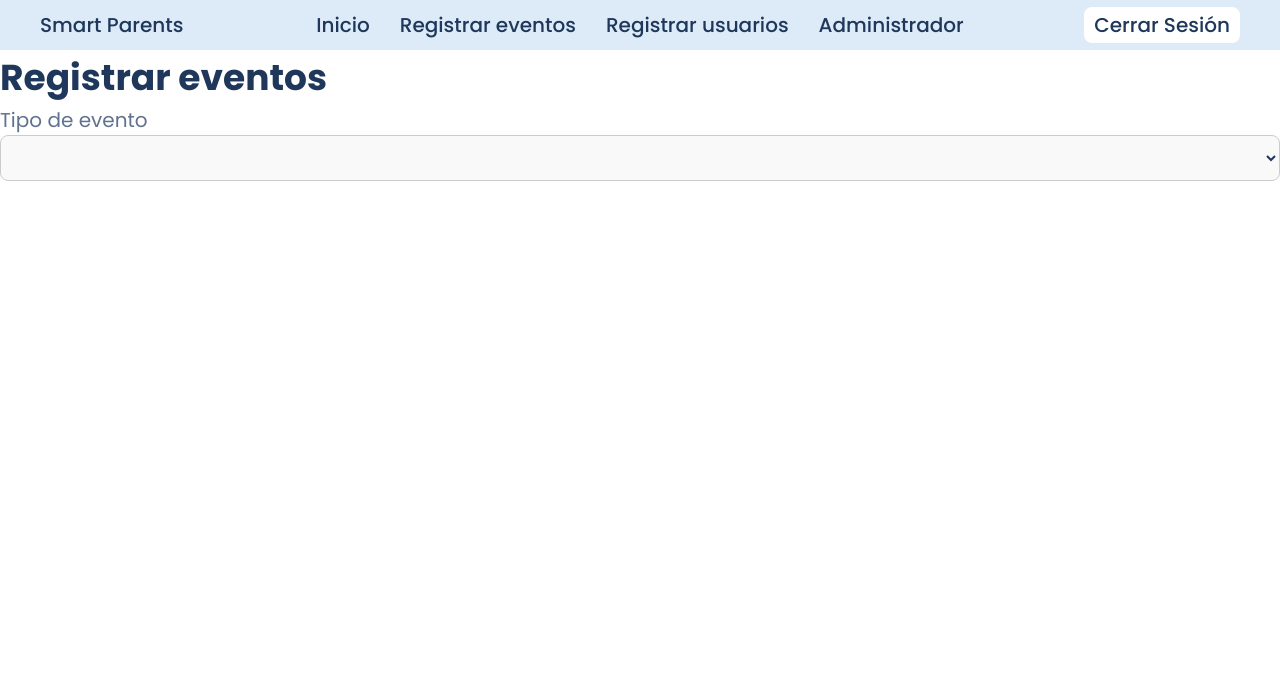
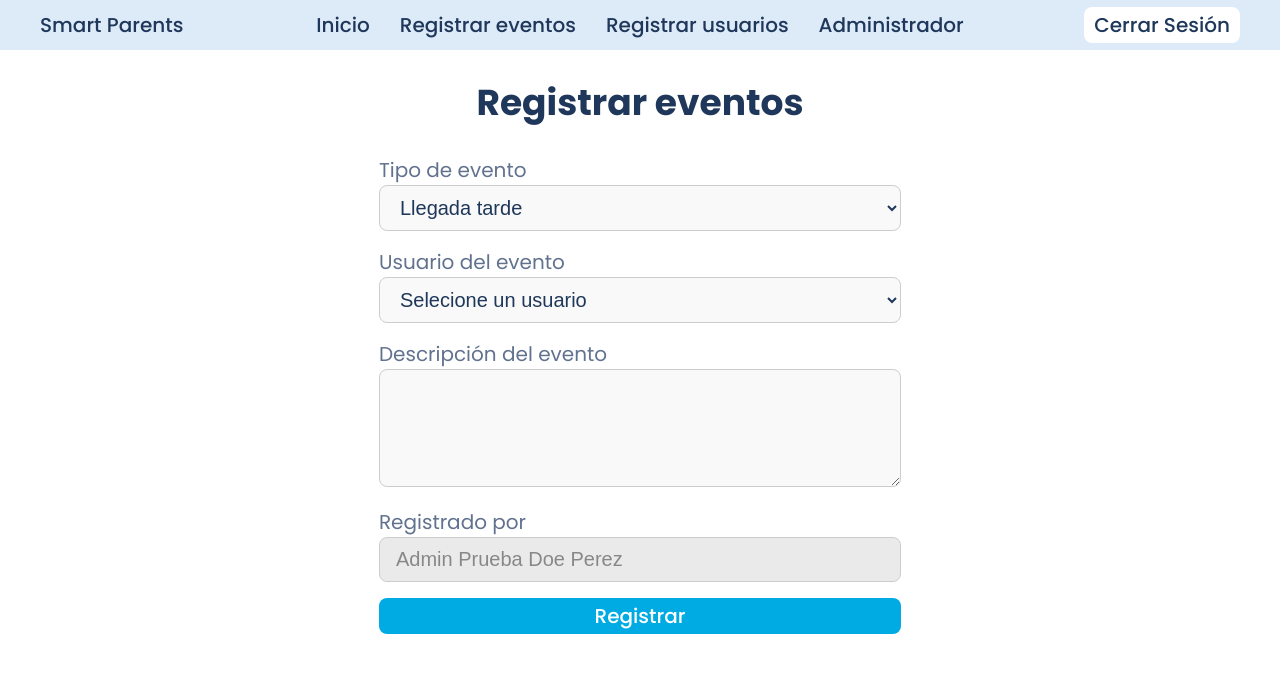
Before and after one commit to KxD547/smart-parents, a PHP site: page /smart-parents/views/crud/eventos/registrar_eventos.php?error=1 in a window 1280 px wide. Shown: the top 673 px of the page. Run offline with PHP 8.4, Linux system fonts and the light colour scheme; a user stored in the database is signed in; data comes from the database, SQL or seed files in the repository; lists and menus that the app fills with data are empty.

Commit message:
registrar eventos funcional

```diff
--- a/actions/dashboard/dashboard.php
+++ b/actions/dashboard/dashboard.php
@@ -17,7 +17,6 @@
         $apellido1 = $usuario["apellido1"];
         $apellido2 = $usuario["apellido2"];
         $nombreCompleto = $nombre1 . " " . $nombre2 . " " . $apellido1 . " " . $apellido2;
-        echo $nombreCompleto;
     } else {
         echo "No se encontraron datos.";
     }
--- a/actions/usuarios/registrar_usuarios.php
+++ b/actions/usuarios/registrar_usuarios.php
@@ -45,3 +45,4 @@ if ($_SERVER["REQUEST_METHOD"] == "POST") {
 } else {
     echo "Método no permitido.";
 }
+?>
--- /dev/null
+++ b/assets/css/registrar_eventos.css
@@ -0,0 +1,11 @@
+.form_content {
+    display: flex;
+    flex-direction: column;
+}
+main {
+    display: flex;
+    justify-content: center;
+    align-items: center;
+    flex-direction: column;
+    gap: 25px;
+}
--- a/views/crud/eventos/registrar_eventos.php
+++ b/views/crud/eventos/registrar_eventos.php
@@ -16,24 +16,63 @@
     <meta name="viewport" content="width=device-width, initial-scale=1.0">
     <title>Registrar eventos</title>
     <link rel="stylesheet" href="/smart-parents/assets/css/style.css"> <!-- Vincula el css principal -->
+    <link rel="stylesheet" href="/smart-parents/assets/css/registrar_eventos.css"> <!-- Vincula el css principal -->
     <link rel="preconnect" href="https://fonts.googleapis.com"> <!-- Conecta la fuente -->
     <link rel="preconnect" href="https://fonts.gstatic.com" crossorigin>    <!-- Conecta la fuente -->
     <link href="https://fonts.googleapis.com/css2?family=Poppins:ital,wght@0,100;0,200;0,300;0,400;0,500;0,600;0,700;0,800;0,900;1,100;1,200;1,300;1,400;1,500;1,600;1,700;1,800;1,900&display=swap" rel="stylesheet"> <!-- Conecta la fuente -->
 </head>
 <body>
     <?php include $_SERVER['DOCUMENT_ROOT'] . '/smart-parents/includes/dashboard_header.php'; ?>
+    <?php include $_SERVER['DOCUMENT_ROOT'] . '/smart-parents/actions/dashboard/dashboard.php'; ?>
+    <main>
         <div class="form_title">
             <h1>Registrar eventos</h1>
         </div>
         <div class="form">
-        <form action="/smart-parents/actions/eventos/registrar_eventos.php" method="POST">
-            <div class="form_tipo_evento">
+            <form action="/smart-parents/actions/eventos/registrar_eventos.php" method="POST" class="form_content">
+                <div class="form_tipo_de_evento">
                     <label for="tipo_de_evento">Tipo de evento</label>
-                <select name="tipo_evento">
-                    <option value=""></option>
+                    <select name="tipo_de_evento" required>
+                        <option value="llegada_tarde">Llegada tarde</option>
+                        <option value="anotacion">Anotacion</option>
+                        <option value="inasistencia">Inasistencia</option>
+                        <option value="comentario">Comentario</option>
                     </select>
                 </div>
+                <div class="form_usuario">
+                    <label for="usuario_del_evento">Usuario del evento</label>
+                    <select name="usuario_del_evento" required>
+                        <option value="">Selecione un usuario</option>
+                        <?php include $_SERVER['DOCUMENT_ROOT'] . '/smart-parents/actions/usuarios/crud_usuarios.php'; ?>
+                        <?php while ($row = $resultado->fetch_assoc()) { ?>
+                            <option value="<?= $row['id_usuario']; ?>"><?= $row['nombre1'] . " " . $row['nombre2'] . " " . $row['apellido1'] . " " . $row['apellido2']; ?></option>
+                        <?php } ?>
+                    </select>
+                </div>
+                <div class="form_descripcion">
+                    <label for="descripcion_del_evento">Descripción del evento</label>
+                    <textarea name="descripcion_del_evento" rows="4" required></textarea>
+                </div>
+                <div class="form_registrado_por">
+                    <label for="registrado_por">Registrado por</label>
+                    <input type="hidden" name="registrado_por" value="<?= $_SESSION['id_usuario'] ?>">
+                    <input type="text" value="<?= $nombreCompleto; ?>" disabled>
+                </div>
+                <div class="form_submit">
+                    <button type="submit" name="submit_btn">Registrar</button>
+                </div>
             </form>
+            <?php
+
+            if (isset($_GET['success'])) {
+                echo '<div class="mensaje exito">Evento registrado correctamente.</div>';
+            } elseif ($_GET['error'] === 1) {
+                echo '<div class="mensaje error">Hubo un error al registrar el evento.</div>';
+            }
+
+            ?>
         </div>
+    </main>
+
 </body>
 </html>
```
Also changed, not shown: actions/eventos/registrar_eventos.php (+37 -0 lines). Lines whose indentation alone changed are shown as unchanged.
